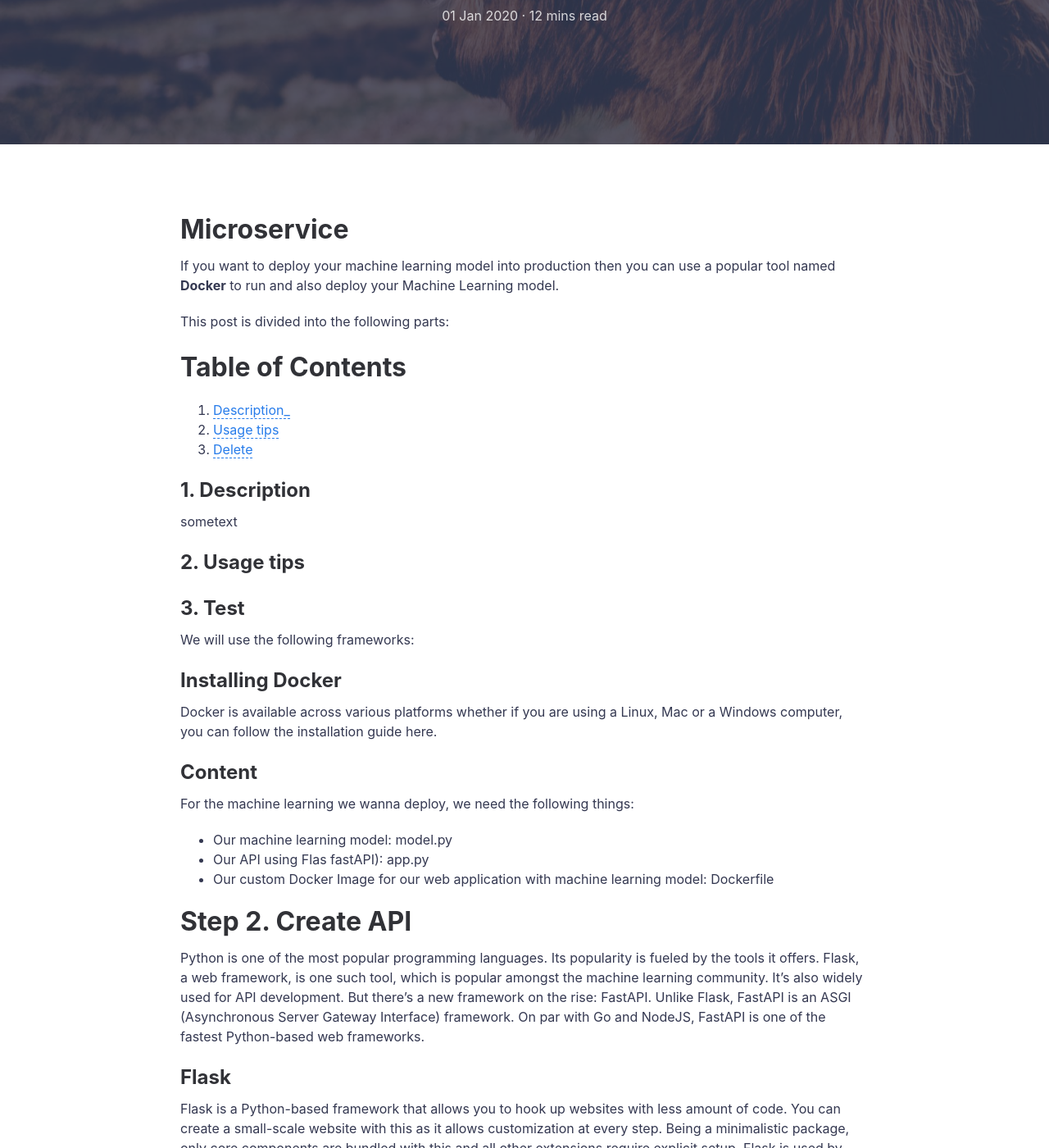
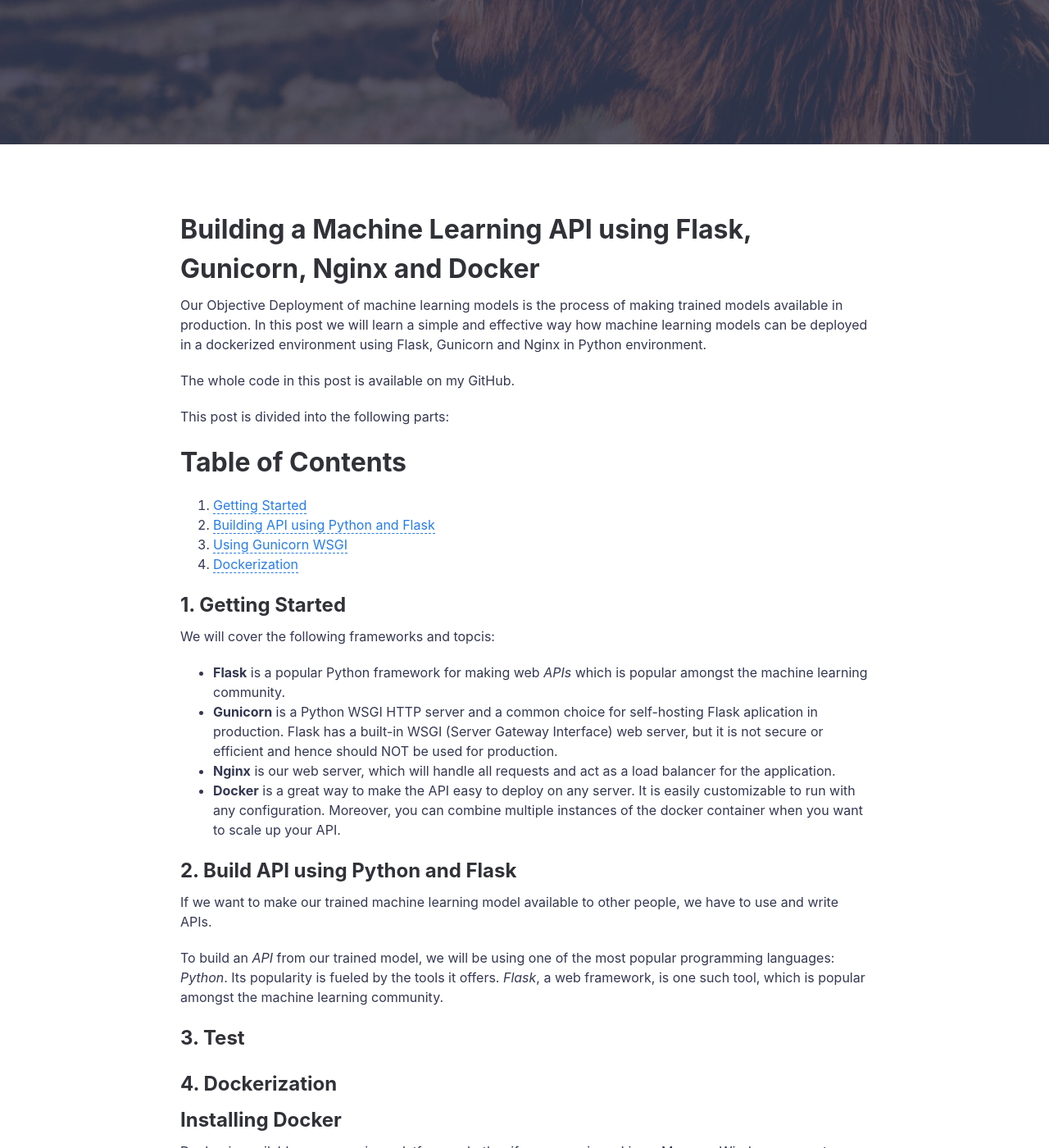
Before and after one commit to DataDima90/ai.github.io, a Jekyll site: the page built from _posts/2020-01-01-Microservice-with-docker-and-flask.md, in a window 1280 px wide and 1400 px high, scrolled down 400 px. Shown: the whole window at 82% size. Built offline with Jekyll 4.4.1, drawn with Linux system fonts in a browser that asks for light colours; a script that is not in the unit is left out; some of the changed text lies outside the part shown.

Commit message:
Update 2020-01-01-Microservice-with-docker-and-flask.md

```diff
--- a/_posts/2020-01-01-Microservice-with-docker-and-flask.md
+++ b/_posts/2020-01-01-Microservice-with-docker-and-flask.md
@@ -1,40 +1,79 @@
 ---
 layout: post
-title: How to deploy Machine Learning models as a Microservice using Flask and FastAPI
+title: How to build a production-ready Machine Learning Microservice
 featured-img: shane-rounce-205187
 image: shane-rounce-201587
-categories: [Microservice, Docker, Flask, FastAPI, Python]
+categories: [Microservice, Docker, Flask, Python]
 mathjax: true
-summary: Microservices with Docker and Flask
+summary: Building a Machine Learning API using Flask, Gunicorn, Nginx and Docker
 ---
 
-# Microservice
+# Building a Machine Learning API using Flask, Gunicorn, Nginx and Docker
 
-If you want to deploy your machine learning model into production then you can use a popular tool named **Docker**
-to run and also deploy your Machine Learning model.
+Our Objective
+Deployment of machine learning models is the process of making trained models available in production. In this post we will learn a simple and effective way how machine learning models can be deployed in a dockerized environment using Flask, Gunicorn and Nginx in Python environment.
 
+
+The whole code in this post is available on my GitHub.
 
 This post is divided into the following parts:
 
 # Table of Contents
 
-1. [ Description_](#desc)
-2. [ Usage tips ](#usage)
-3. [ Delete ](#del)
+1. [Getting Started](#getstarted)
+2. [Building API using Python and Flask](#api)
+3. [Using Gunicorn WSGI](#guni)
+4. [Dockerization](#docker)
 
-<a name="desc"></a>
-## 1. Description
+<a name="getstarted"></a>
+## 1. Getting Started
+We will cover the following frameworks and topcis:
+- **Flask** is a popular Python framework for making web *APIs* which is popular amongst the machine learning community.
+- **Gunicorn** is a Python WSGI HTTP server and a common choice for self-hosting Flask aplication in production. Flask has a built-in WSGI (Server Gateway Interface) web server, but it is not secure or efficient and hence should NOT be used for production.
+- **Nginx** is our web server, which will handle all requests and act as a load balancer for the application.
+- **Docker** is a great way to make the API easy to deploy on any server. It is easily customizable to run with any configuration. Moreover, you can combine multiple instances of the docker container when you want to scale up your API.
 
-sometext
 
-<a name="usage"></a>
-## 2. Usage tips
 
-<a name="del"></a>
+<a name="api"></a>
+## 2. Build API using Python and Flask
+
+If we want to make our trained machine learning model available to other people, we have to use and write APIs.
+
+To build an *API* from our trained model, we will be using one of the most popular programming languages: *Python*. Its popularity is fueled by the tools it offers. *Flask*, a web framework, is one such tool, which is popular amongst the machine learning community.
+
+
+<a name="guni"></a>
 ## 3. Test
 
 
-We will use the following frameworks:
+
+
+
+
+<a name="docker"></a>
+## 4. Dockerization
+
+
+
+
+
+
+
+
+
+
+
+
+
+
+
+
+
+
+
+
+
 
 
 
```
